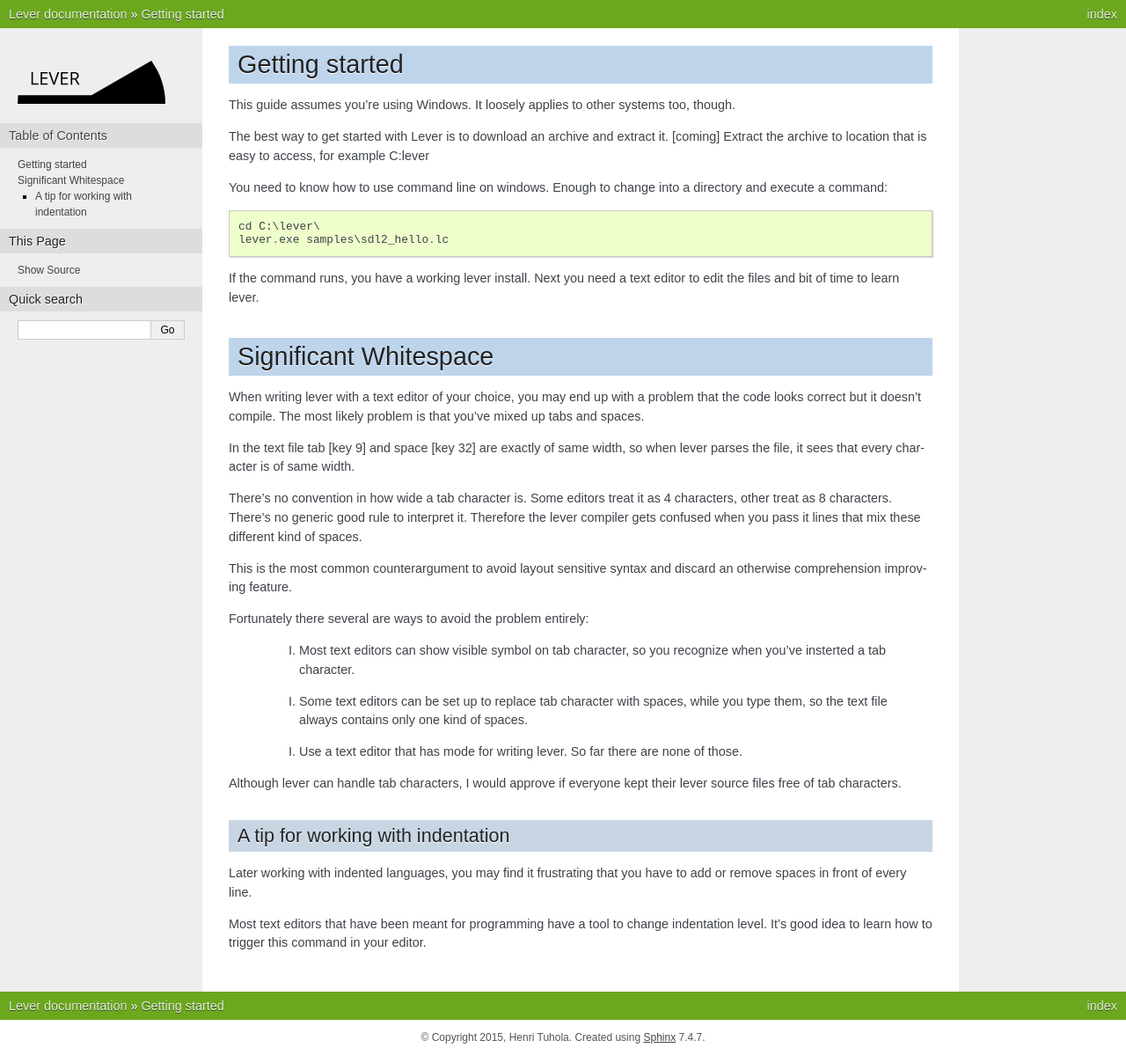
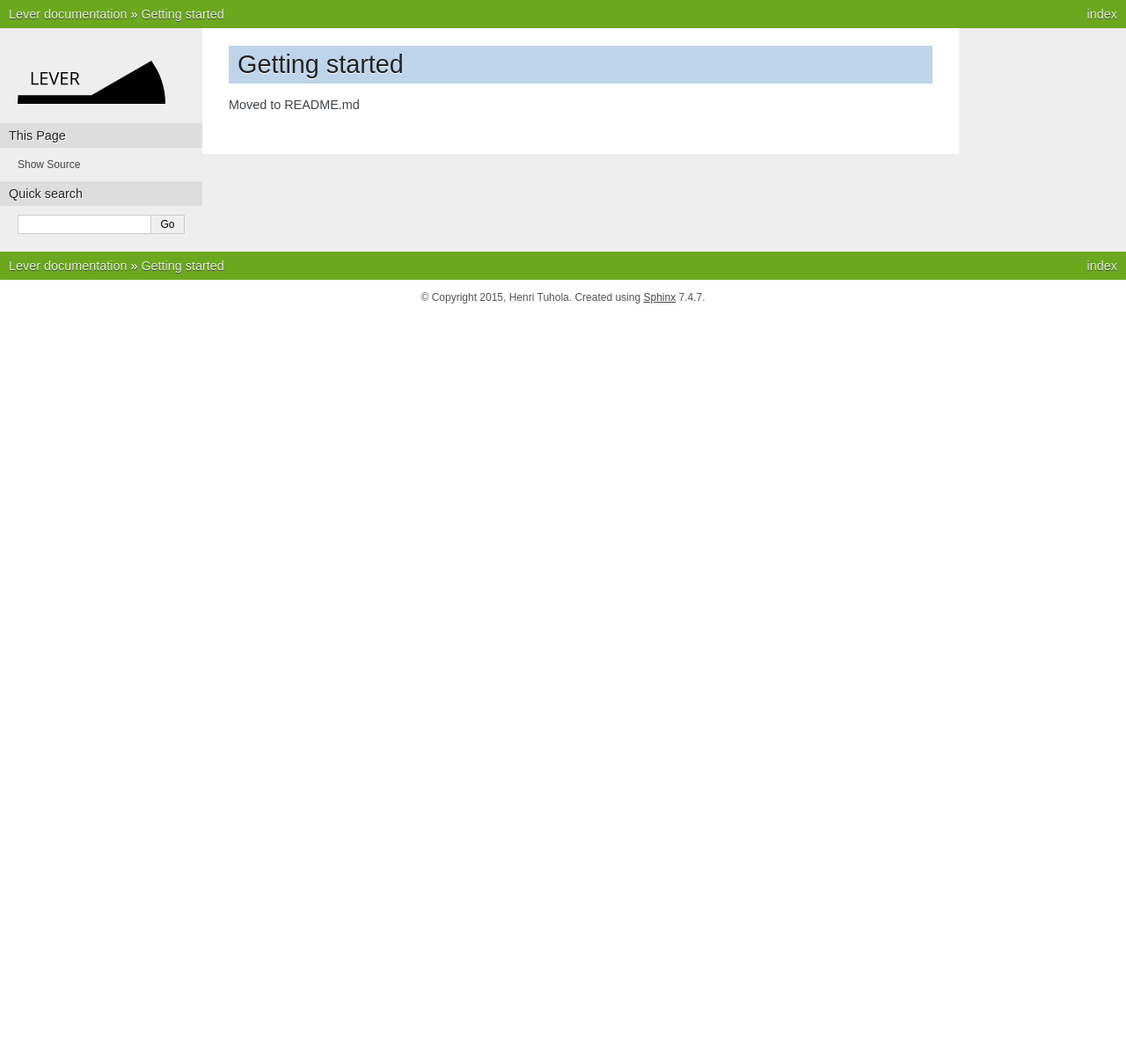
Before and after one commit to cheery/lever, a Sphinx documentation site: the page built from doc/getting_started.rst, in a window 1280 px wide. Shown: the whole page at 88% size. Built offline with Sphinx 7.4.7, drawn with Linux system fonts in a browser that asks for light colours; after the commit the page ends 900 px from its top, so only the background shows below that.

Commit message:
Rewritten some documentation, scheduled sphinx docs to be removed

```diff
--- a/doc/getting_started.rst
+++ b/doc/getting_started.rst
@@ -1,62 +1,4 @@
 Getting started
 ===============
 
-This guide assumes you're using Windows. It loosely applies to other
-systems too, though.
-
-The best way to get started with Lever is to download an archive and
-extract it. [coming] Extract the archive to location that is easy to
-access, for example C:\lever\
-
-You need to know how to use command line on windows. Enough to change
-into a directory and execute a command::
-
-    cd C:\lever\
-    lever.exe samples\sdl2_hello.lc
-
-If the command runs, you have a working lever install. Next you need a
-text editor to edit the files and bit of time to learn lever.
-
-Significant Whitespace
-======================
-
-When writing lever with a text editor of your choice, you may end up
-with a problem that the code looks correct but it doesn't compile. The
-most likely problem is that you've mixed up tabs and spaces.
-
-In the text file tab [key 9] and space [key 32] are exactly of same
-width, so when lever parses the file, it sees that every character
-is of same width.
-
-There's no convention in how wide a tab character is. Some editors treat
-it as 4 characters, other treat as 8 characters. There's no generic good
-rule to interpret it. Therefore the lever compiler gets confused when
-you pass it lines that mix these different kind of spaces.
-
-This is the most common counterargument to avoid layout sensitive
-syntax and discard an otherwise comprehension improving feature.
-
-Fortunately there several are ways to avoid the problem entirely:
-
- I. Most text editors can show visible symbol on tab character,
-    so you recognize when you've insterted a tab character.
-
- I. Some text editors can be set up to replace tab character with
-    spaces, while you type them, so the text file always contains
-    only one kind of spaces.
-
- I. Use a text editor that has mode for writing lever. So far there
-    are none of those.
-
-Although lever can handle tab characters, I would approve if everyone
-kept their lever source files free of tab characters.
-
-A tip for working with indentation
-----------------------------------
-
-Later working with indented languages, you may find it frustrating
-that you have to add or remove spaces in front of every line.
-
-Most text editors that have been meant for programming have a tool to
-change indentation level. It's good idea to learn how to trigger this
-command in your editor.
+Moved to README.md
```
Also changed, not shown: README.md (+12 -0 lines), doc/index.rst (+1 -7 lines), 1 other file.
